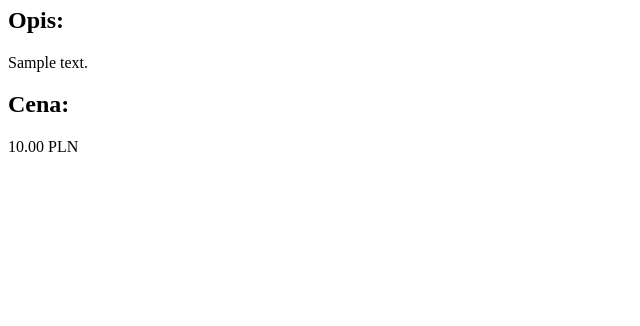
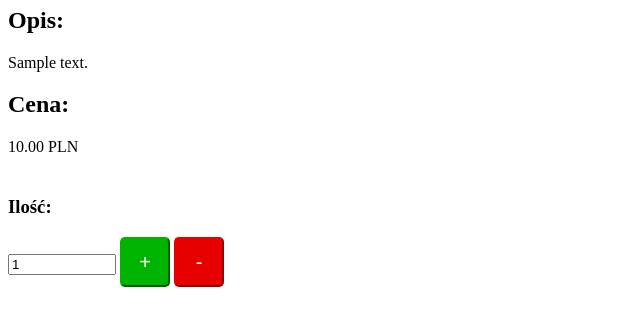
Before and after one commit to JakubKosakowski/Django-End-Project, a Django app: page /product/1/ in a window 1280 px wide. Shown: the part 199-525 px from the top of the page, without its empty margins (0-640 px from the left). Run offline with Django 5.2, Linux system fonts and the light colour scheme; tables that the repository leaves empty hold one stand-in row (values such as "Sample post").

Commit message:
Change amount of product by buttons

```diff
--- a/shop_app/templates/product-details.html
+++ b/shop_app/templates/product-details.html
@@ -9,4 +9,14 @@ Szczegóły produktu
 <h2>Nazwa produktu: </h2>{{ product.name }}
 <h2>Opis: </h2>{{ product.description }}
 <h2>Cena: </h2>{{ product.price }} PLN
+<div class="amount">
+    <h3>Ilość: </h3>
+    {% csrf_token %}
+    <form action="" method="POST">
+        <input class="amount-number" type="number" value="1">
+        <button type="button" class="add">+</button>
+        <button type="button" class="sub">-</button>
+    </form>
+</div>
+<script src="/static/js/script.js"></script>
 {% endblock %}
--- a/static/css/style.css
+++ b/static/css/style.css
@@ -44,3 +44,31 @@
   text-decoration: none;
   color: black;
 }
+
+.amount {
+  margin: 40px 0;
+}
+
+.amount-number {
+  width: 100px;
+}
+
+.add{
+  width: 50px;
+  height: 50px;
+  background: #00b300;
+  border-radius: 5px;
+  border-color: #00b300;
+  color: white;
+  font-size: 20px;
+}
+
+.sub{
+  width: 50px;
+  height: 50px;
+  background: #e60000;
+  border-radius: 5px;
+  border-color: #e60000;
+  color: white;
+  font-size: 20px;
+}
--- /dev/null
+++ b/static/js/script.js
@@ -0,0 +1,10 @@
+document.querySelector('.add').addEventListener('click', function(){
+    document.querySelector('.amount-number').value++;
+});
+
+document.querySelector('.sub').addEventListener('click', function(){
+    amount = document.querySelector('.amount-number');
+    if(amount.value > 0){
+        amount.value--;
+    }
+});
```
